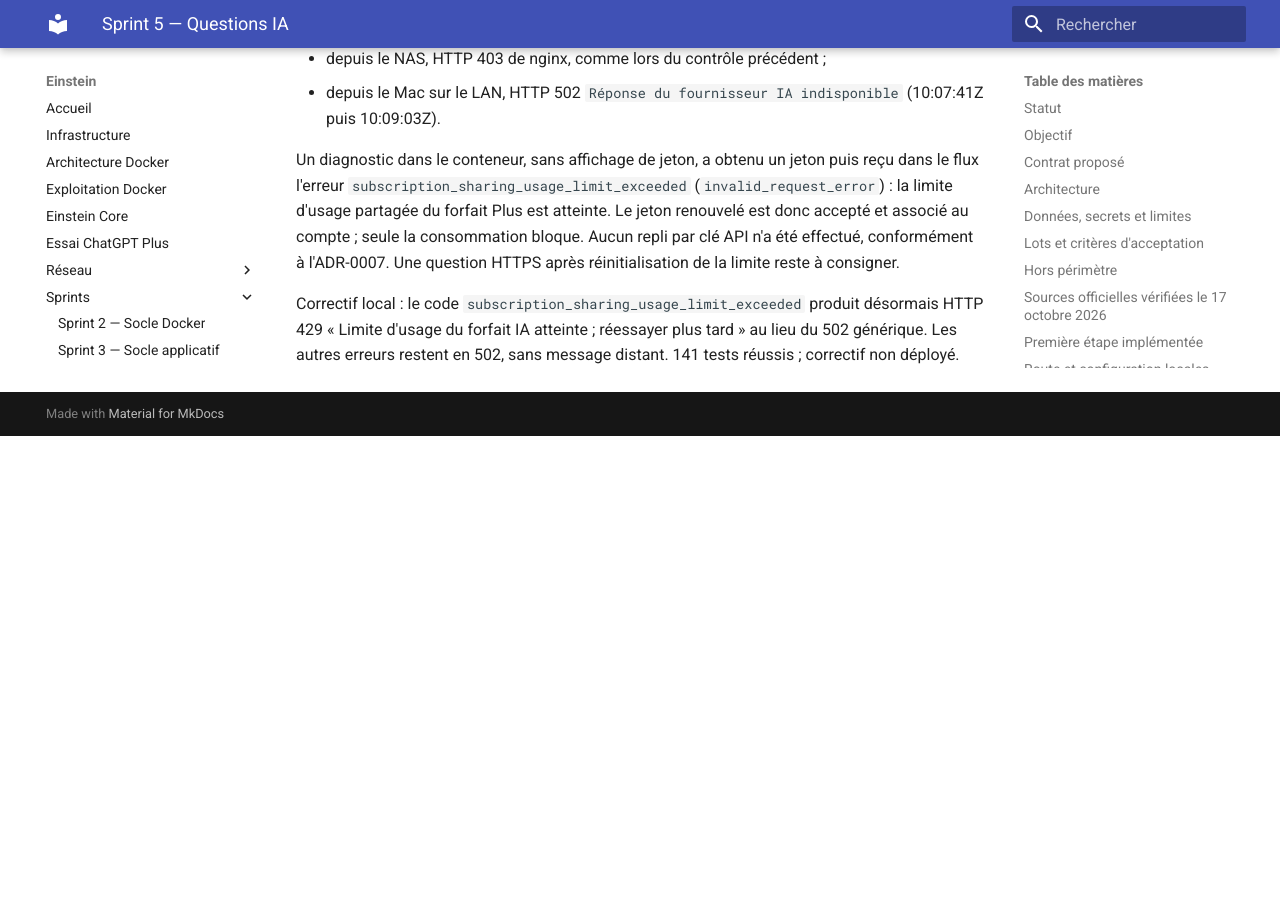
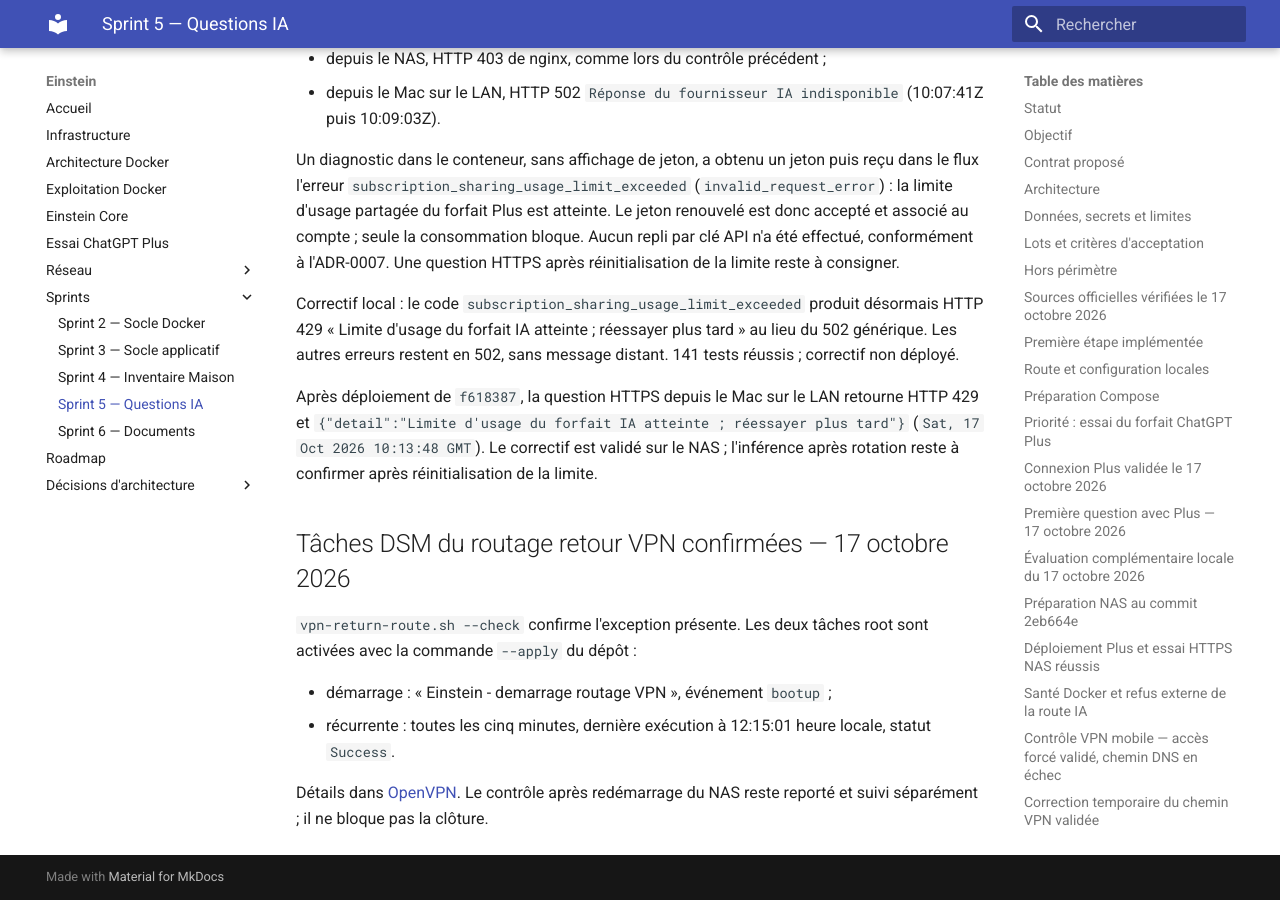
Before and after one commit to asanchez74/Einstein, an MkDocs documentation site: the page built from docs/sprints/sprint-5-questions-inventaire.md, in a window 1280 px wide and 900 px high, scrolled down 13266 px. Built offline with MkDocs 1.6.1 and Material for MkDocs 9.7.7, drawn with Linux system fonts in a browser that asks for light colours; before the commit the page ends 13702 px from its top, so only the background shows below that.

Commit message:
docs: consigner le 429 en production et les tâches DSM du routage VPN
Co-Authored-By: Claude Opus 5.5 <noreply@anthropic.com>

```diff
--- a/docs/sprints/sprint-5-questions-inventaire.md
+++ b/docs/sprints/sprint-5-questions-inventaire.md
@@ -557,3 +557,20 @@ Correctif local : le code `subscription_sharing_usage_limit_exceeded` produit
 désormais HTTP 429 « Limite d'usage du forfait IA atteinte ; réessayer plus
 tard » au lieu du 502 générique. Les autres erreurs restent en 502, sans
 message distant. 141 tests réussis ; correctif non déployé.
+
+Après déploiement de `f618387`, la question HTTPS depuis le Mac sur le LAN
+retourne HTTP 429 et `{"detail":"Limite d'usage du forfait IA atteinte ; réessayer plus tard"}`
+(`Sat, 17 Oct 2026 10:13:48 GMT`). Le correctif est validé sur le NAS ;
+l'inférence après rotation reste à confirmer après réinitialisation de la limite.
+
+## Tâches DSM du routage retour VPN confirmées — 17 octobre 2026
+
+`vpn-return-route.sh --check` confirme l'exception présente. Les deux
+tâches root sont activées avec la commande `--apply` du dépôt :
+
+- démarrage : « Einstein - demarrage routage VPN », événement `bootup` ;
+- récurrente : toutes les cinq minutes, dernière exécution à 12:15:01
+  heure locale, statut `Success`.
+
+Détails dans [OpenVPN](../network-openvpn.md). Le contrôle après redémarrage
+du NAS reste reporté et suivi séparément ; il ne bloque pas la clôture.
```
Also changed, not shown: docs/adr/0008-routage-retour-openvpn.md (+2 -2 lines), docs/network-openvpn.md (+10 -3 lines).
